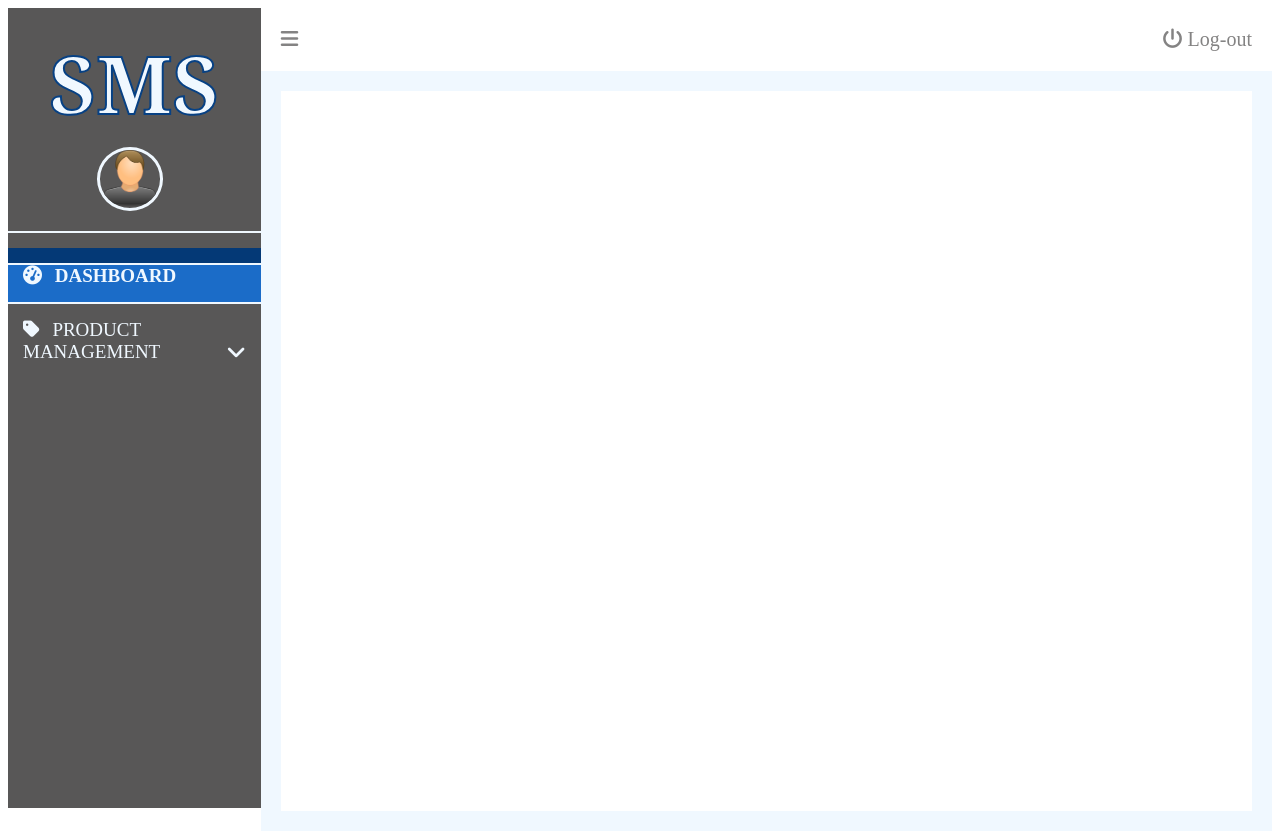
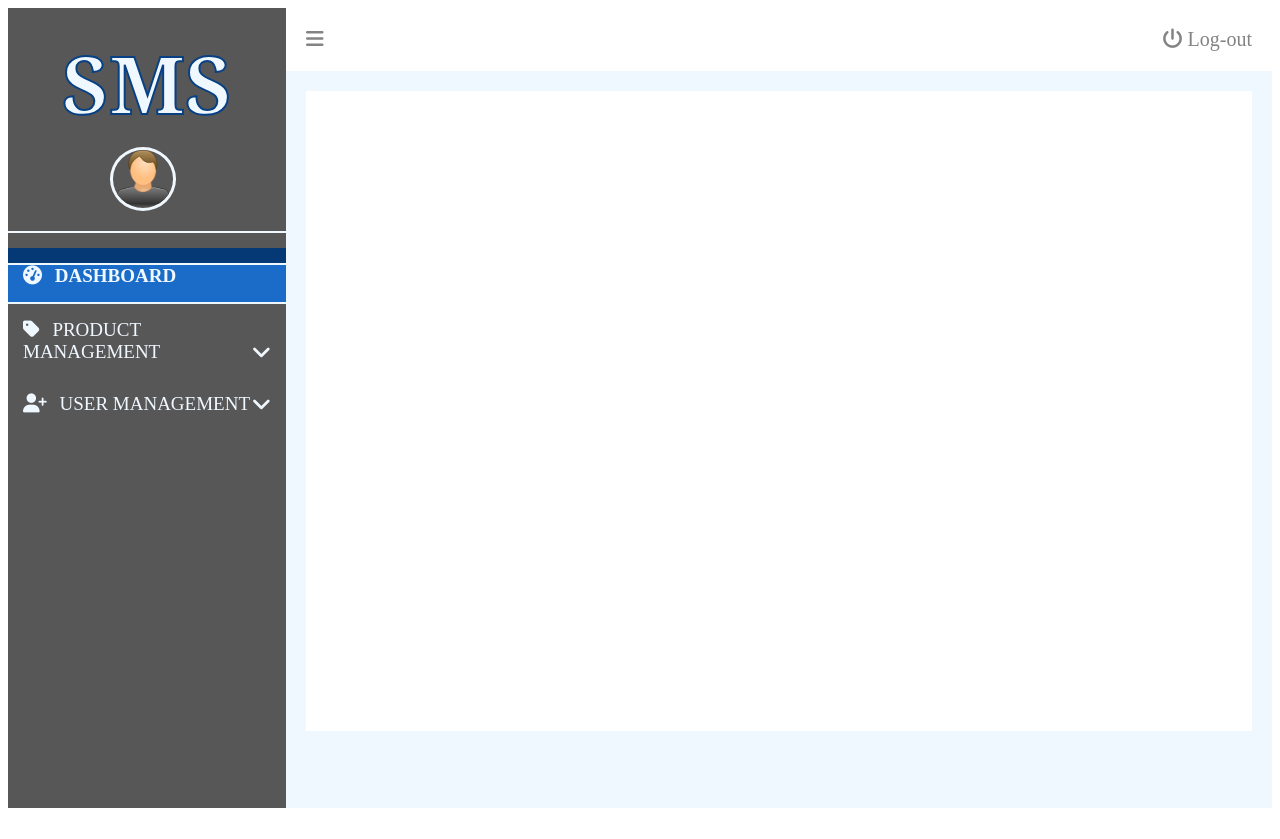
Before and after one commit to AleMezz00/SAPD_STOCK_MANAGEMENT_SYSTEM, a PHP site: page /dashboard.php in a window 1280 px wide. After the commit the page ends 808 px from the top, so only its background shows below. Run offline with PHP 8.4, Linux system fonts and the light colour scheme; the visitor is signed in with stand-in values (Sample User, id 1); data that the repository does not hold is empty; some libraries are stand-ins or nearby versions.

Commit message:
pomeriggio devastante

```diff
--- a/css/login2.css
+++ b/css/login2.css
@@ -5,7 +5,7 @@ body.login_background{
 
 div.loginHeader{
     text-align: center;
-    margin-top: 5%;
+    margin-top: 2%;
     margin-bottom: 4.5%;
 }
 div.loginHeader h1{
@@ -91,13 +91,13 @@ div.loginButtonContainer button:hover{
 }
 
 div.dashboard_sidebar{
-    width: 20%;
+    width: 22%;
     background: #585757;
     height: 100vh;
 }
 
 div.dashboard_content_container{
-    width: 80%;
+    width: 78%;
     background: aliceblue;
 }
 
@@ -186,9 +186,66 @@ div.dashboard_content{
 }
 div.dashboard_content_main{
     background: white;
-    min-height: 720px;
+    min-height: 640px;
     height: 100%;
 }
+form::after{
+    content: '';
+    clear: both;
+    display: block;
+}
+form.appForm{
+    width: 50%;
+    margin: 0 auto;
+    padding: 10px;
+    border: 1px solid #cecfd0;
+    border-radius: 5px;
+    background: #dadfe6;
+}
+form label{
+    font-weight: bold;
+    text-transform: uppercase;
+}
+form input.appFormInput{
+    width: 100%;
+    height: 33px;
+    border: 1px solid #d6d7da;
+    border-radius: 5px;
+}
+div.appFormInputContainer{
+    margin-bottom: 15px;
+}
+div#userAddFormContainer{
+    padding-top: 100px;
+}
+button.appBtn{
+    background: #1b6cc8;
+    border: 1px solid aliceblue;
+    color: aliceblue;
+    padding: 10px;
+    margin-top: 20px;
+    float: right;
+    border-radius: 8px;
+}
+button.appBtn:hover{
+    cursor: pointer;
+    background: #032b59;
+    border: 1px solid aliceblue;
+    color: aliceblue;
+}
+p.responseMessage{
+    font-size: 18px;
+    text-align: center;
+    margin-top: 33px;
+    padding: 20px;
+}
+p.responseMessage__error{
+    background: lightcoral;
+}
+p.responseMessage__success{
+    background: lightgreen;
+}
+
 .menuText{
     margin-left: 8px;
 }
--- a/js/script.js
+++ b/js/script.js
@@ -5,9 +5,9 @@ toggleBtn.addEventListener( 'click', (event)  => {
     event.preventDefault();
 
     if (sidebarIsOpen){
-    dashboard_sidebar.style.width = '11%';
+    dashboard_sidebar.style.width = '12%';
     dashboard_sidebar.style.transition = '0.4s all';
-    dashboard_content_container.style.width = '89%';
+    dashboard_content_container.style.width = '88%';
     dashboard_logo.style.fontSize = '60px';
     userImage.style.width = '60px'
     menuIcons = document.getElementsByClassName('menuText');
@@ -19,8 +19,8 @@ toggleBtn.addEventListener( 'click', (event)  => {
     sidebarIsOpen = false;
 
 } else {
-    dashboard_sidebar.style.width = '21%';
-    dashboard_content_container.style.width = '79%';
+    dashboard_sidebar.style.width = '22%';
+    dashboard_content_container.style.width = '78%';
     dashboard_logo.style.fontSize = '80px';
     userImage.style.width = '80px'
     menuIcons = document.getElementsByClassName('menuText');
--- a/partials/app-sidebar.php
+++ b/partials/app-sidebar.php
@@ -8,19 +8,32 @@
     <div class="dashboard_sidebar_menus">
         <ul class="dashboard_menu_lists">
             <!-- class="menuActive" -->
+
             <li class="liMainMenu">
                 <a href="./dashboard.php"> <i class="fa fa-dashboard"></i> <span class="menuText"> Dashboard </span> </a>
             </li>
+
             <li class="liMainMenu showHideSubMenu">
                 <a href="javascript:void(0);" class="showHideSubMenu">
                     <i class="fa fa-tag showHideSubMenu"></i>
                     <span class="menuText showHideSubMenu"> Product Management </span>
                     <i class="fa fa-angle-down mainMenuIconArrow showHideSubMenu"></i>
                 </a>
+                <ul class="subMenus" id="product">
+                    <li><a class="subMenuLink" href="./product-view.php"> <i class="fa fa-circle-o"></i> View Product</a></li>
+                    <li><a class="subMenuLink" href="./product-add.php"> <i class="fa fa-circle-o"></i> Add Product</a></li>
+                </ul>
+            </li>
 
-                <ul class="subMenus" id="product">
-                    <li><a class="subMenuLink" href="./product.php"> <i class="fa fa-circle-o"></i> View Product</a></li>
-                    <li><a class="subMenuLink" href="./add-product.php"> <i class="fa fa-circle-o"></i> Add Product</a></li>
+            <li class="liMainMenu showHideSubMenu">
+                <a href="javascript:void(0);" class="showHideSubMenu">
+                    <i class="fa fa-user-plus showHideSubMenu"></i>
+                    <span class="menuText showHideSubMenu"> User Management </span>
+                    <i class="fa fa-angle-down mainMenuIconArrow showHideSubMenu"></i>
+                </a>
+                <ul class="subMenus" id="user">
+                    <li><a class="subMenuLink" href="./users-view.php"> <i class="fa fa-circle-o"></i> View Users</a></li>
+                    <li><a class="subMenuLink" href="./users-add.php"> <i class="fa fa-circle-o"></i> Add Users</a></li>
                 </ul>
             </li>
         </ul>
```
Also changed, not shown: database/add.php (added, +34 -0 lines), product-view.php (renamed from add-product.php, +5 -5 lines), product.php (deleted, +0 -36 lines), users-add.php (added, +64 -0 lines), product-add.php (added), users-view.php (added).
